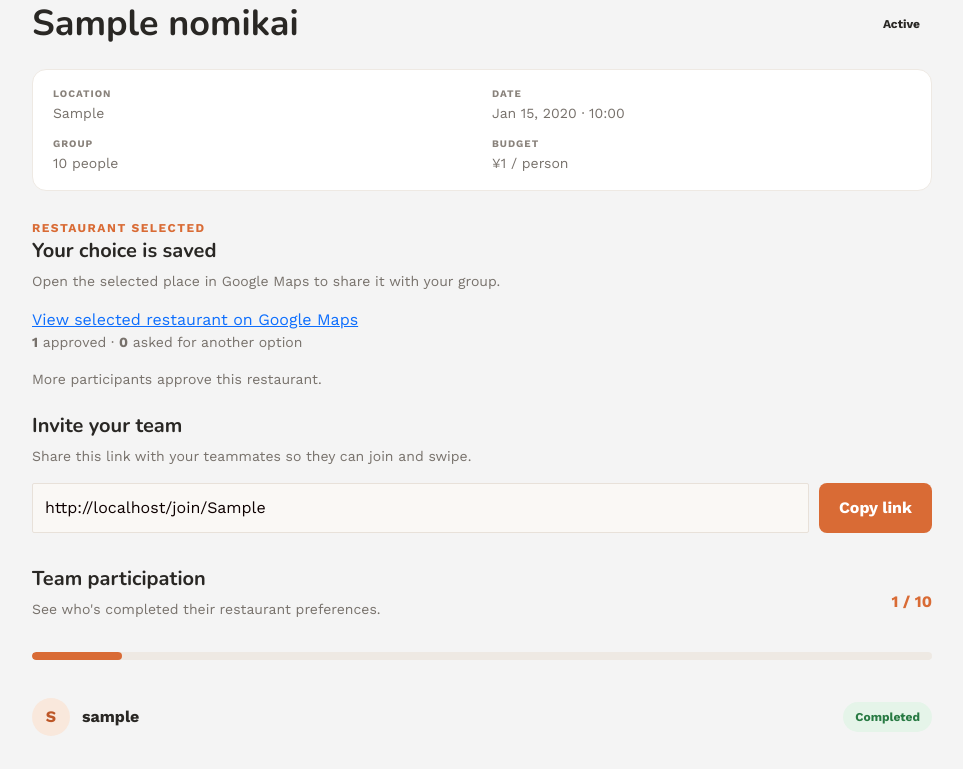
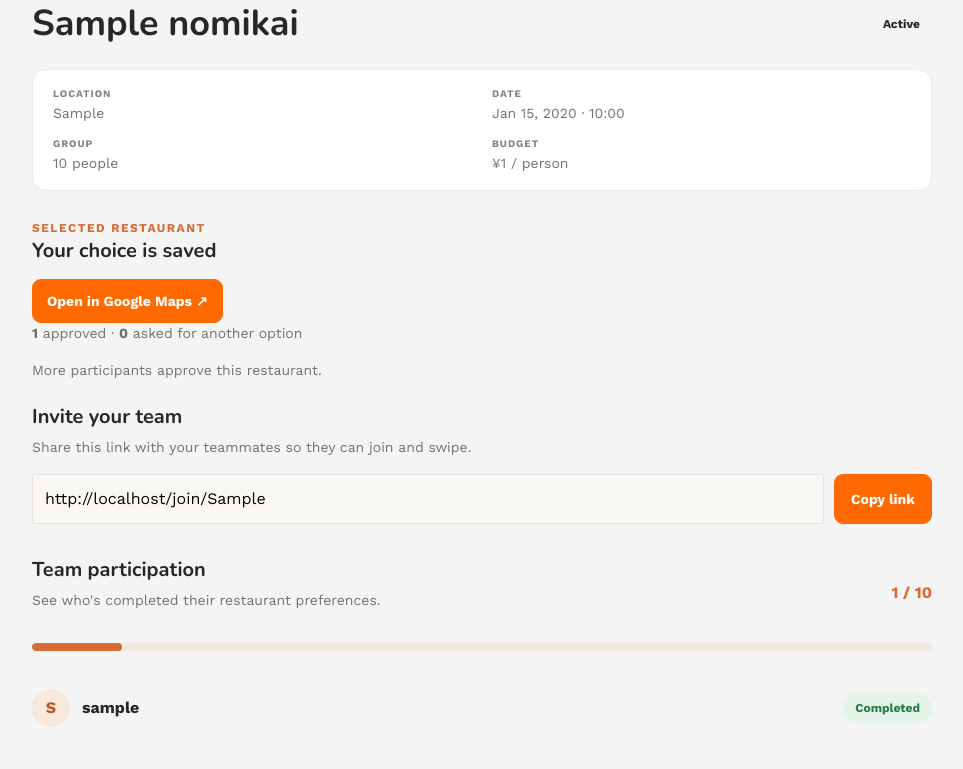
Before and after one commit to LZCR-JP/clone-s-b, a Rails app: page /nomikais/1 in a window 1280 px wide. Shown: the part 110-879 px from the top of the page, without its empty margins (158-1121 px from the left). Run offline with Rails 7, Linux system fonts and the light colour scheme; a user stored in the database is signed in; tables that the repository leaves empty hold one stand-in row (values such as "Sample post"); style sheets or scripts are compiled from the project's sources; some libraries are stand-ins or nearby versions.

Commit message:
fixed the show page

```diff
--- a/app/assets/stylesheets/pages/_nomikai_show.scss
+++ b/app/assets/stylesheets/pages/_nomikai_show.scss
@@ -68,6 +68,47 @@
 
     .back-link {
       margin-top: 6px;
+      white-space: nowrap;
+    }
+
+    .selected-restaurant-link {
+      display: inline-flex;
+      box-sizing: border-box;
+      min-height: 44px;
+      align-items: center;
+      justify-content: center;
+      margin-top: 8px;
+      padding: 0 14px;
+      border: 1px solid $brand-orange;
+      border-radius: 9px;
+      background: $brand-orange;
+      color: $background-white;
+      font-size: 14px;
+      font-weight: 700;
+      line-height: 1;
+      text-decoration: none;
+      transition: background-color 0.2s ease, border-color 0.2s ease;
+
+      &:hover {
+        border-color: $brand-orange-hover;
+        background: $brand-orange-hover;
+        color: $background-white;
+      }
+
+      &:focus-visible {
+        outline: 3px solid rgba(255, 105, 0, 0.35);
+        outline-offset: 2px;
+      }
+    }
+
+    .google-maps-attribution {
+      display: inline-block;
+      margin: 8px 0 0 10px;
+      color: #5e5e5e;
+      font-family: Arial, sans-serif;
+      font-size: 12px;
+      font-weight: 400;
+      letter-spacing: normal;
       white-space: nowrap;
     }
 
@@ -170,18 +211,31 @@
     }
   }
 
-  .btn-copy {
-    background: #d96b35;
-    color: white;
-    border: 0;
-    border-radius: 8px;
-    padding: 10px 20px;
-    font-weight: 600;
+    .btn-copy {
+      display: inline-flex;
+      min-height: 44px;
+      align-items: center;
+      justify-content: center;
+      padding: 10px 16px;
+      border: 1px solid $brand-orange;
+      border-radius: 9px;
+      background: $brand-orange;
+      color: $background-white;
+      font-size: 14px;
+      font-weight: 700;
+      transition: background-color 0.2s ease, border-color 0.2s ease;
 
-    &:hover {
-      background: #bd5728;
+      &:hover {
+        border-color: $brand-orange-hover;
+        background: $brand-orange-hover;
+        color: $background-white;
+      }
+
+      &:focus-visible {
+        outline: 3px solid rgba(255, 105, 0, 0.35);
+        outline-offset: 2px;
+      }
     }
-  }
 
   .section-heading {
     display: flex;
--- a/app/controllers/nomikais_controller.rb
+++ b/app/controllers/nomikais_controller.rb
@@ -14,6 +14,12 @@ class NomikaisController < ApplicationController
     @selected_candidate = @nomikai.candidates
                                   .includes(:venue)
                                   .find_by(selected: true)
+    @selected_restaurant_name =
+      if @selected_candidate.present?
+        GooglePlaceDetails.new(
+          @selected_candidate.venue.google_place_id
+        ).call
+      end
     @candidate_vote_counts =
       @selected_candidate&.candidate_votes&.group(:approved)&.count || {}
   end
--- /dev/null
+++ b/app/services/google_place_details.rb
@@ -0,0 +1,51 @@
+require "json"
+require "net/http"
+require "uri"
+
+class GooglePlaceDetails
+  BASE_URL = "https://places.googleapis.com/v1/places"
+
+  def initialize(place_id)
+    @place_id = place_id
+  end
+
+  def call
+    return if api_key.blank?
+
+    response = get(build_request)
+    return log_failure(response) unless response.is_a?(Net::HTTPSuccess)
+
+    JSON.parse(response.body).dig("displayName", "text")
+  rescue JSON::ParserError, Net::OpenTimeout, Net::ReadTimeout, SocketError => e
+    Rails.logger.warn("Google Place Details lookup failed: #{e.class}")
+    nil
+  end
+
+  private
+
+  def api_key
+    ENV.fetch("GOOGLE_MAPS_API_KEY", nil)
+  end
+
+  def uri
+    @uri ||= URI("#{BASE_URL}/#{URI::DEFAULT_PARSER.escape(@place_id)}")
+  end
+
+  def build_request
+    request = Net::HTTP::Get.new(uri)
+    request["X-Goog-Api-Key"] = api_key
+    request["X-Goog-FieldMask"] = "displayName"
+    request
+  end
+
+  def get(request)
+    Net::HTTP.start(uri.host, uri.port, use_ssl: true, open_timeout: 5, read_timeout: 10) do |http|
+      http.request(request)
+    end
+  end
+
+  def log_failure(response)
+    Rails.logger.warn("Google Place Details failed with HTTP #{response.code}")
+    nil
+  end
+end
--- a/app/views/nomikais/show.html.erb
+++ b/app/views/nomikais/show.html.erb
@@ -50,15 +50,16 @@
       <% total_votes = approvals + another_option_votes %>
 
       <section class="show-section selected-restaurant">
-        <span class="event-label">RESTAURANT SELECTED</span>
-        <h2>Your choice is saved</h2>
-        <p>Open the selected place in Google Maps to share it with your group.</p>
+        <span class="event-label">SELECTED RESTAURANT</span>
+        <h2><%= @selected_restaurant_name.presence || "Your choice is saved" %></h2>
 
-        <%= link_to "View selected restaurant on Google Maps",
+        <%= link_to "Open in Google Maps ↗",
                     maps_url,
                     class: "selected-restaurant-link",
                     target: "_blank",
                     rel: "noopener noreferrer" %>
+
+        <span class="google-maps-attribution" translate="no"></span>
 
         <div class="candidate-vote-summary">
           <% if total_votes.zero? %>
```
